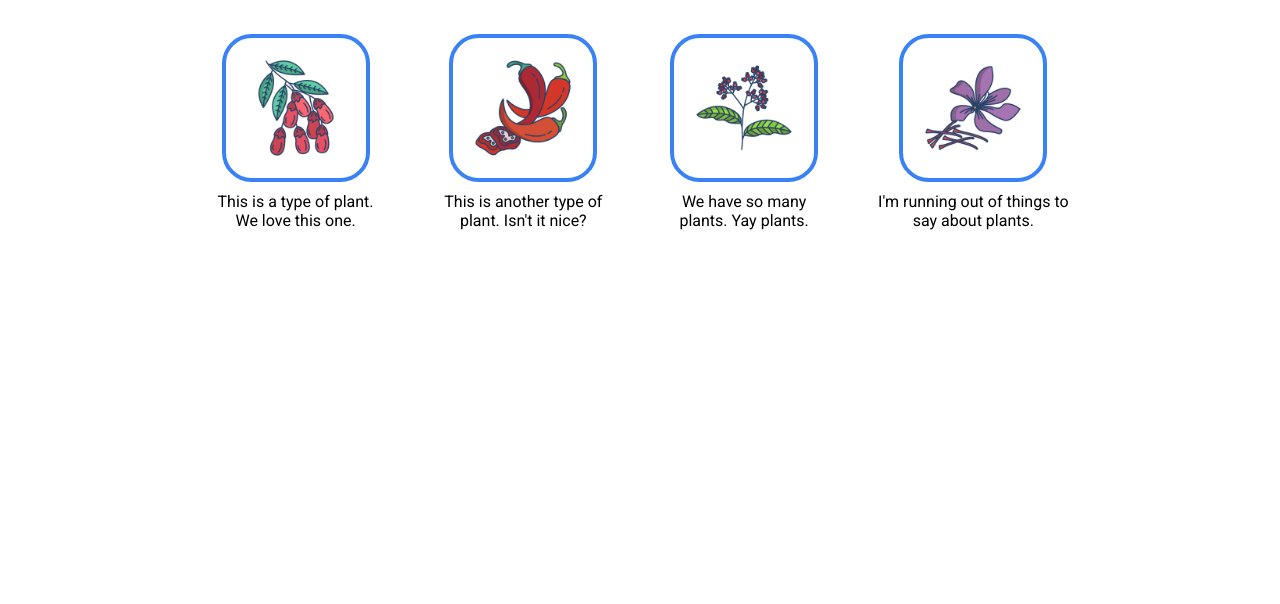
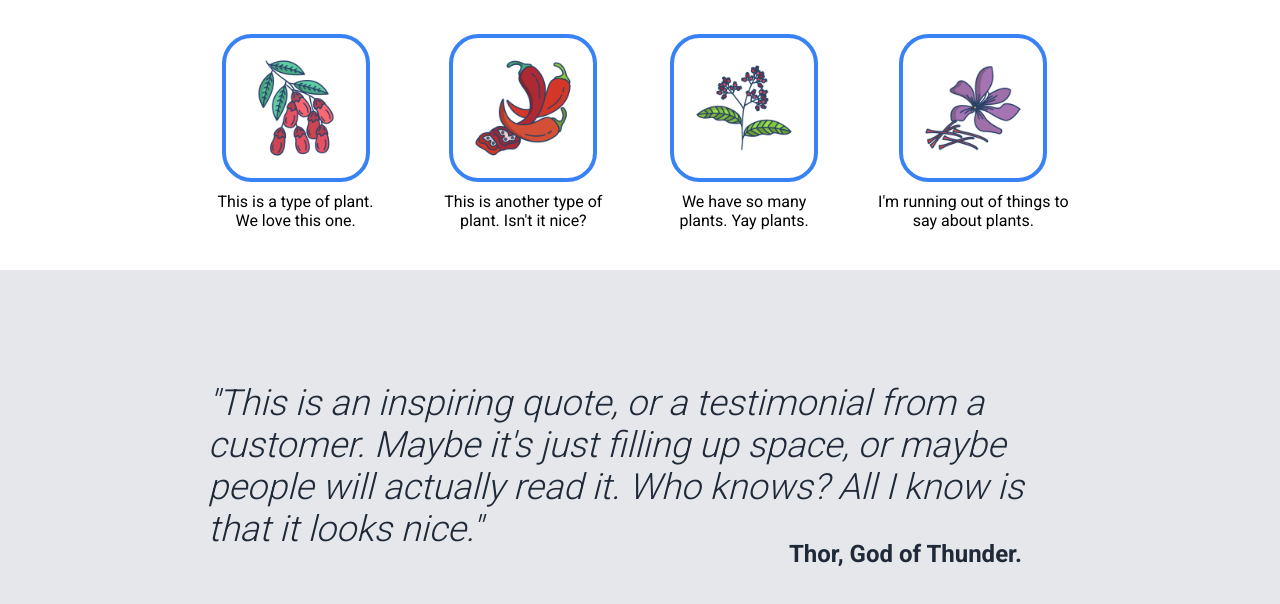
Before and after one commit to bdeborchels/top-landing-page, a plain HTML site: page index.html in a window 1280 px wide. Shown: the part 580-1184 px from the top of the page. Before the commit the page ends 810 px from the top, so only its background shows below. Drawn offline with Linux system fonts and the light colour scheme.

Commit message:
third section added

```diff
--- a/index.html
+++ b/index.html
@@ -56,6 +56,16 @@
              </div>
         </div>
         </div>
+    <div class="quote">
+        <em>
+            "This is an inspiring quote, or a testimonial from a customer.
+            Maybe it's just filling up space, or maybe people will actually read it. Who knows? All I know is that it
+            looks nice."
+        </em>
+        <p>
+            Thor, God of Thunder.
+        </p>
+    </div>
 
 
   </body>
--- a/style.css
+++ b/style.css
@@ -106,6 +106,7 @@ button {
     display: flex;
     justify-content: center;
     gap: 50px;
+    padding-bottom: 40px;
   }
 
 .card-container .info {
@@ -128,3 +129,32 @@ button {
     border-radius: 20%;
     border: 4px solid #3882F6;
   }
+
+  /*THIRD CONTAINER*/
+
+  .quote{
+    display: flex;
+    background-color: #E5E7EB;
+    flex-direction: column;
+    justify-content: center;
+    padding: 7em 13em;
+  }
+
+  .quote em{
+    color: #1f2937;
+    font-size: 36px;
+    font-style: italic;
+    font-weight: 100;
+  }
+
+  .quote p {
+    align-self: flex-end;
+    font-weight: bolder;
+    font-size: 24px;
+    color: #1f2937;
+    padding-right: 50px;
+    margin-top: -10px;
+
+  }
+
+  /*FOURTH CONTAINER*/
```
